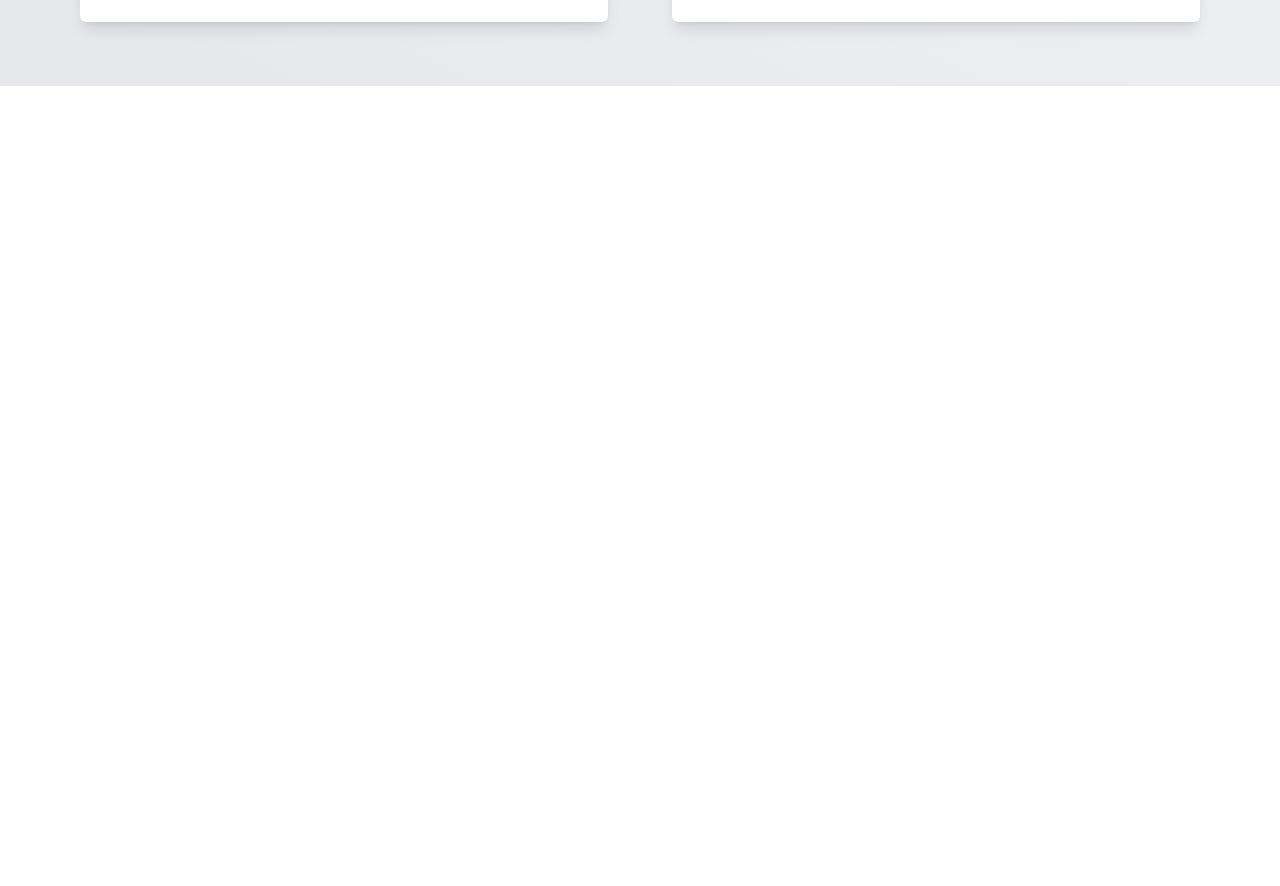
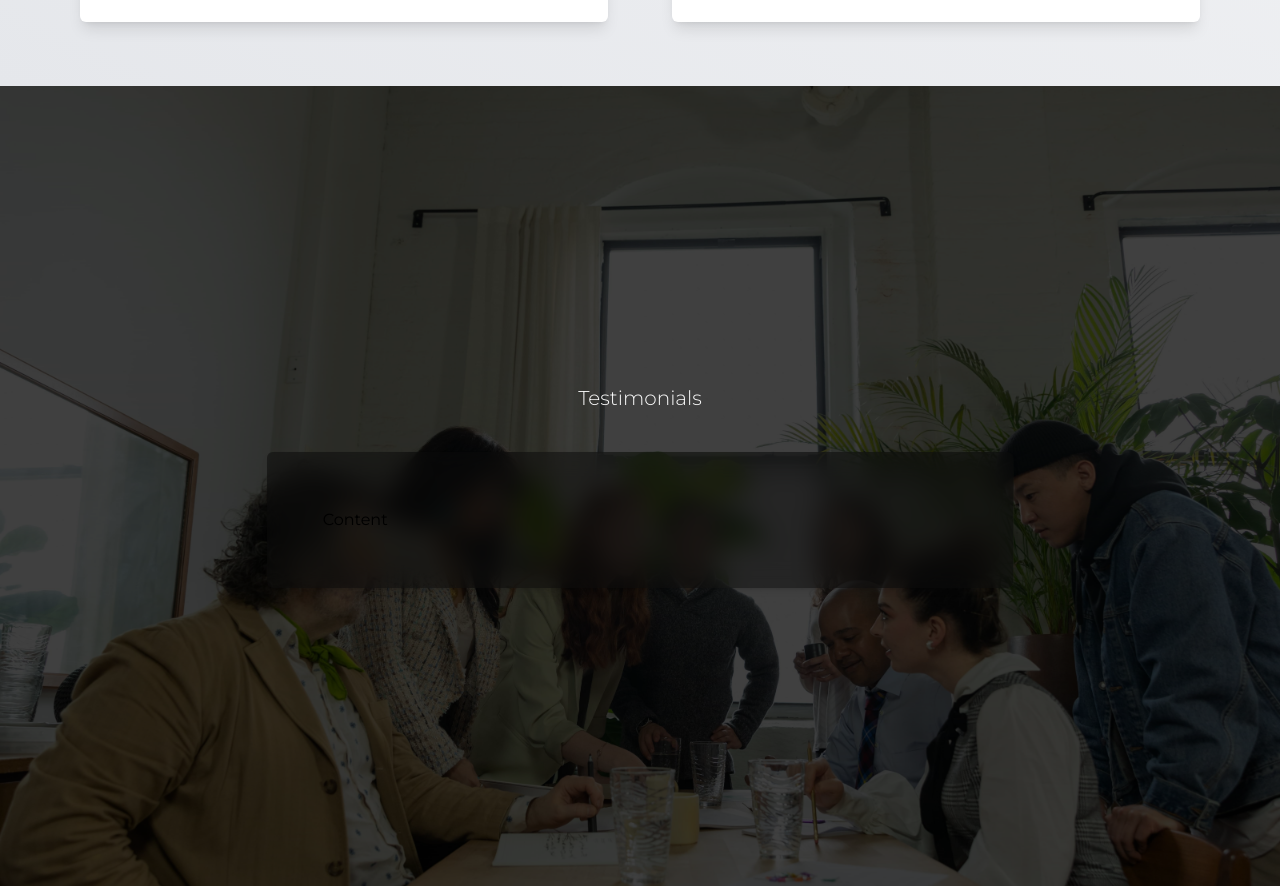
Before and after one commit to dewanwakilahmed/kesef-capital-group-v0, a Next.js app: page / in a window 1280 px wide. Shown: the part 2696-3582 px from the top of the page. Before the commit the page ends 2782 px from the top, so only its background shows below. Built offline with nearby package versions, Linux system fonts and the light colour scheme.

Commit message:
Started working on testimonials section in home page

```diff
--- a/app/page.tsx
+++ b/app/page.tsx
@@ -18,7 +18,7 @@ const HomePage = () => {
       <OurFinancialSolutionsSection />
       <WhyChooseUsSection />
       <AboutUsSection />
-      {/* <TestimonialsSection /> */}
+      <TestimonialsSection />
       {/* <CallToActionSection /> */}
     </div>
   );
--- a/sections/home-page/testimonials-section/TestimonialsSection.tsx
+++ b/sections/home-page/testimonials-section/TestimonialsSection.tsx
@@ -1,8 +1,14 @@
-import '@/sections/home-page/testimonials-section/testimonials-section.css';
+// CSS Import
+import './testimonials-section.css';
 
 const TestimonialsSection = () => {
   return (
-    <section className='testimonials-section'>TestimonialsSection</section>
+    <section className='testimonials-section'>
+      <div className='testimonials-bg-img-overlay' />
+
+      <h2 className='testimonials-title'>Testimonials</h2>
+      <div className='testimonials-content'>Content</div>
+    </section>
   );
 };
 
--- a/sections/home-page/testimonials-section/testimonials-section.css
+++ b/sections/home-page/testimonials-section/testimonials-section.css
@@ -1,3 +1,42 @@
 .testimonials-section {
-  @apply bg-slate-400;
+  @apply bg-office-workplace
+  bg-cover
+  relative
+  px-20
+  py-16
+  h-screen
+  flex
+  flex-col
+  justify-center
+  items-center;
 }
+
+.testimonials-bg-img-overlay {
+  @apply bg-overlay
+  absolute
+  inset-0;
+}
+
+.testimonials-title {
+  @apply relative
+  text-center
+  text-xl
+  text-neutral-50
+  mb-10
+  font-light;
+}
+
+.testimonials-content {
+  @apply relative
+  bg-neutral-950/50
+  backdrop-blur-md
+  rounded-md
+  p-14
+  w-2/3
+  flex
+  flex-col
+  gap-8
+  shadow-md
+  hover:bg-neutral-950/60
+  hover:shadow-xl;
+}
--- a/tailwind.config.ts
+++ b/tailwind.config.ts
@@ -11,6 +11,7 @@ const config: Config = {
       backgroundImage: {
         'ny-business-district': "url('/images/ny-business-district.jpg')",
         'financial-success': "url('/images/financial-success.jpg')",
+        'office-workplace': "url('/images/office-workplace.jpg')",
       },
       backgroundColor: {
         overlay: 'rgba(0, 0, 0, 0.75)',
```
Also changed, not shown: public/images/office-workplace.jpg (added).
